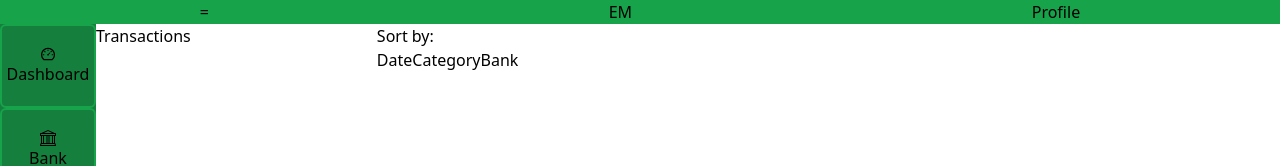
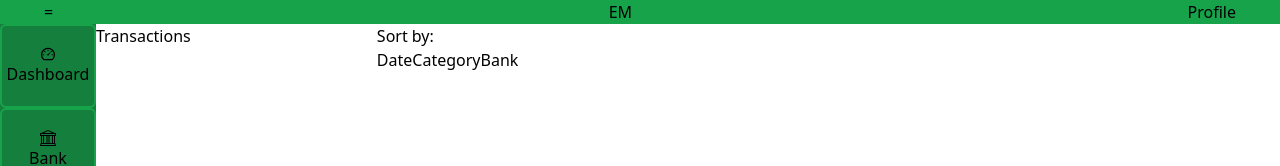
Before and after one commit to Alejandra-Villalobos/expenses-manager, a React (Create React App) app in the folder expenses-frontend/: page /transactions in a window 1280 px wide. Shown: the top 166 px of the page. Built offline with nearby package versions, Linux system fonts and the light colour scheme.

Commit message:
Added: toggle menu function

```diff
--- a/expenses-frontend/src/components/NavBar.js
+++ b/expenses-frontend/src/components/NavBar.js
@@ -1,11 +1,11 @@
 import React from 'react'
 
-function NavBar() {
+function NavBar({ setState, state }) {
   return (
-    <nav className='flex flex-row justify-around bg-green-600'>
-      <button>=</button>
+    <nav className='flex flex-row justify-between bg-green-600'>
+      <button className='ml-11' onClick={() => setState(!state)}>=</button>
       <p>EM</p>
-      <div>
+      <div className='mr-11'>
         Profile
       </div>
     </nav>
--- a/expenses-frontend/src/components/SideMenu.js
+++ b/expenses-frontend/src/components/SideMenu.js
@@ -1,4 +1,3 @@
-import React from 'react'
 import { Outlet, Link } from "react-router-dom"
 import { AiOutlineDashboard } from 'react-icons/ai'
 import { BsBank } from 'react-icons/bs'
--- a/expenses-frontend/src/pages/Banks.js
+++ b/expenses-frontend/src/pages/Banks.js
@@ -1,13 +1,14 @@
-import React from 'react'
+import React, { useState } from 'react'
 import SideMenu from '../components/SideMenu.js'
 import NavBar from '../components/NavBar.js'
 
 const Banks = () => {
+  const [showMenu, setShowMenu] = useState(true)
   return (
     <>
-    <NavBar/>
+    <NavBar setState={setShowMenu} state={showMenu}/>
     <div className='flex flex-row'>
-    <SideMenu/>
+    {showMenu && <SideMenu/>}
       <h1>Bank Accounts</h1>
       <button>Add bank</button>
       <section>
--- a/expenses-frontend/src/pages/Home.js
+++ b/expenses-frontend/src/pages/Home.js
@@ -1,12 +1,14 @@
-import React from 'react'
+import React, { useState } from 'react'
 import SideMenu from '../components/SideMenu.js'
 import NavBar from '../components/NavBar.js'
+
 const Home = () => {
+  const [showMenu, setShowMenu] = useState(true)
   return (
     <>
-    <NavBar/>
+    <NavBar setState={setShowMenu} state={showMenu}/>
     <div className='flex flex-row'>
-    <SideMenu/>
+    {showMenu && <SideMenu/>}
       <h1>Dashboard</h1>
       <section>
         <button>Add Expense</button>
--- a/expenses-frontend/src/pages/Transactions.js
+++ b/expenses-frontend/src/pages/Transactions.js
@@ -1,14 +1,15 @@
-import React from 'react'
+import React, { useState } from 'react'
 import SideMenu from '../components/SideMenu.js'
 import NavBar from '../components/NavBar.js'
 
 
 function Transactions() {
+  const [showMenu, setShowMenu] = useState(true)
   return (
     <>
-    <NavBar/>
+    <NavBar setState={setShowMenu} state={showMenu}/>
     <div className='flex flex-row'>
-    <SideMenu/>
+    {showMenu && <SideMenu/>}
       <h1>Transactions</h1>
       <button>Add expense</button>
       <button>Add income</button>
```
